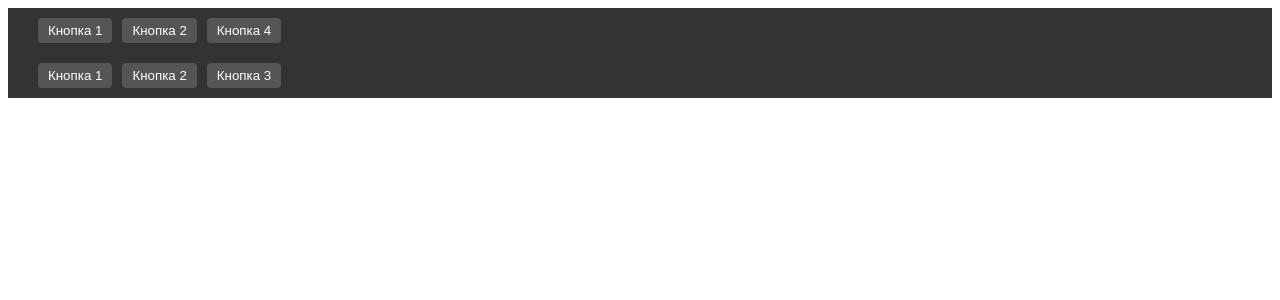
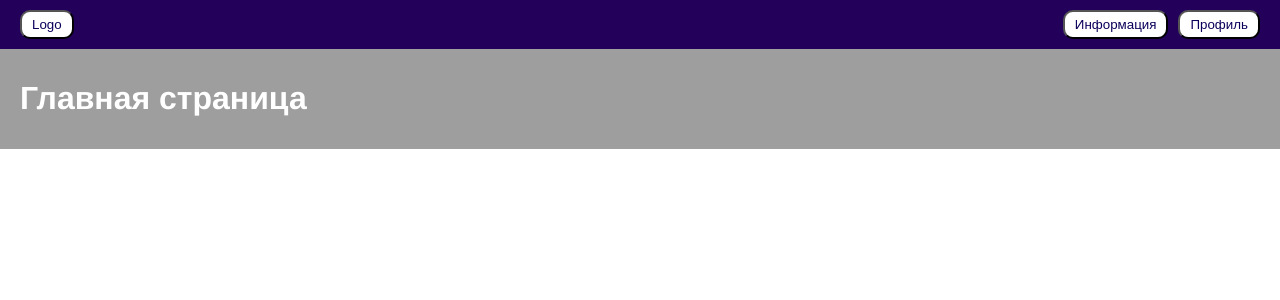
Before and after one commit to GarussMisha/qasystem_front, a Vue app: page / in a window 1280 px wide. Shown: the top 300 px of the page. Built offline with nearby package versions, Linux system fonts and the light colour scheme.

Commit message:
Работа над HeadBar удаление button из заготовок view. Выставление всех стилей локальными

```diff
--- a/src/App.vue
+++ b/src/App.vue
@@ -17,10 +17,15 @@ export default {
 </script>
 
 <style>
+body, html {
+  margin: 0; /* Убираем отступы по умолчанию для body и html */
+  padding: 0; /* Убираем отступы по умолчанию для body и html */
+}
+
 #app {
   font-family: Avenir, Helvetica, Arial, sans-serif;
   -webkit-font-smoothing: antialiased;
   -moz-osx-font-smoothing: grayscale;
-  color: #2c3e50;
+  color: #2165aa;
 }
 </style>
--- a/src/components/HeadBar.vue
+++ b/src/components/HeadBar.vue
@@ -1,40 +1,66 @@
 <template>
-    <header class="head-bar">
-        <div class="buttons">
-            <button>Кнопка 1</button>
-            <button>Кнопка 2</button>
-            <button>Кнопка 4</button>
-        </div>
-    </header>
+  <header class="head-bar">
+    <div class="left-buttons">
+      <button>Logo</button>
+    </div>
+    <div class="right-buttons">
+      <button>Информация</button>
+      <button>Профиль</button>
+    </div>
+  </header>
 </template>
 
 <script>
 export default {
-    name: 'HeadBar',
+  name: 'HeadBar',
 };
 </script>
 
-<style>
+<style scoped>
 .head-bar {
   display: flex;
   justify-content: space-between;
   align-items: center;
   padding: 10px 20px;
-  background-color: #333;
+  background-color: #23005a;
   color: white;
 }
 
-.buttons button {
+.left-buttons button {
+  margin-right: 10px;
+  padding: 5px 10px;
+  color: rgb(10, 0, 90);
+  background-color: #ffffff;
+  border-radius: 10px;
+  cursor: pointer;
+  padding: 5px 10px;
+}
+
+.right-buttons button {
   margin-left: 10px;
   padding: 5px 10px;
-  background-color: #555;
-  color: white;
+  color: rgb(10, 0, 90);
+  background-color: #ffffff;
+  border-radius: 10px;
+  cursor: pointer;
+  padding: 5px 10px;
+}
+
+.buttons button { /* Исправленный селектор */
+  margin-left: 10px;
+  padding: 5px 10px;
+  background-color: #c20c0c;
+  color: rgb(110, 9, 9);
   border: none;
   border-radius: 4px;
   cursor: pointer;
 }
 
-.buttons button:hover {
-  background-color: #777;
+.left-buttons button:hover {
+    background-color: #e3e3e3;
+}
+
+.right-buttons button:hover {
+  background-color: #e3e3e3;
 }
 </style>
--- a/src/views/HomePage.vue
+++ b/src/views/HomePage.vue
@@ -2,10 +2,8 @@
 
 <template>
     <header class="home-page">
-        <div class="buttons">
-            <button>Кнопка 1</button>
-            <button>Кнопка 2</button>
-            <button>Кнопка 3</button>
+        <div class="home">
+            <h1>Главная страница</h1>
         </div>
     </header>
 </template>
@@ -16,27 +14,14 @@ export default {
 };
 </script>
 
-<style>
+<style scoped>
 .home-page {
   display: flex;
   justify-content: space-between;
   align-items: center;
   padding: 10px 20px;
-  background-color: #333;
+  background-color: #9e9e9e;
   color: white;
 }
 
-.buttons button {
-  margin-left: 10px;
-  padding: 5px 10px;
-  background-color: #555;
-  color: white;
-  border: none;
-  border-radius: 4px;
-  cursor: pointer;
-}
-
-.buttons button:hover {
-  background-color: #777;
-}
 </style>
--- a/src/views/ProjectDetail.vue
+++ b/src/views/ProjectDetail.vue
@@ -16,7 +16,7 @@ export default {
 };
 </script>
 
-<style>
+<style scoped>
 .head-bar {
   display: flex;
   justify-content: space-between;
@@ -26,17 +26,4 @@ export default {
   color: white;
 }
 
-.buttons button {
-  margin-left: 10px;
-  padding: 5px 10px;
-  background-color: #555;
-  color: white;
-  border: none;
-  border-radius: 4px;
-  cursor: pointer;
-}
-
-.buttons button:hover {
-  background-color: #777;
-}
 </style>
--- a/src/views/ProjectList.vue
+++ b/src/views/ProjectList.vue
@@ -14,7 +14,7 @@ export default {
 };
 </script>
 
-<style>
+<style scoped>
 .head-bar {
   display: flex;
   justify-content: space-between;
@@ -28,5 +28,4 @@ export default {
   margin: 200px;
   color: white;
 }
-
 </style>
```
